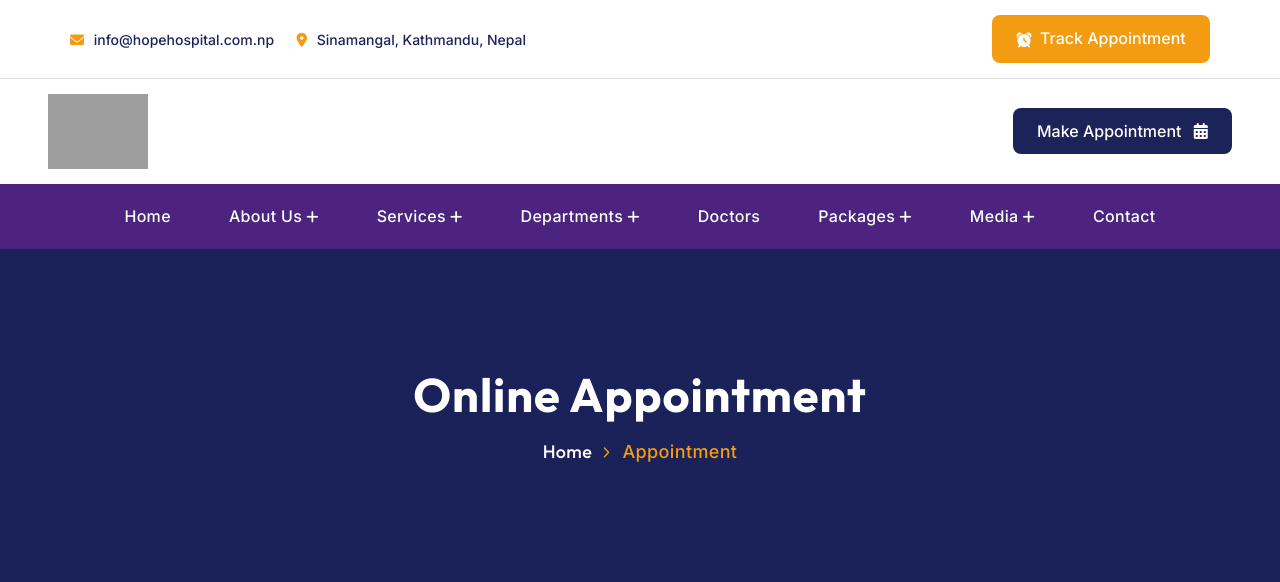
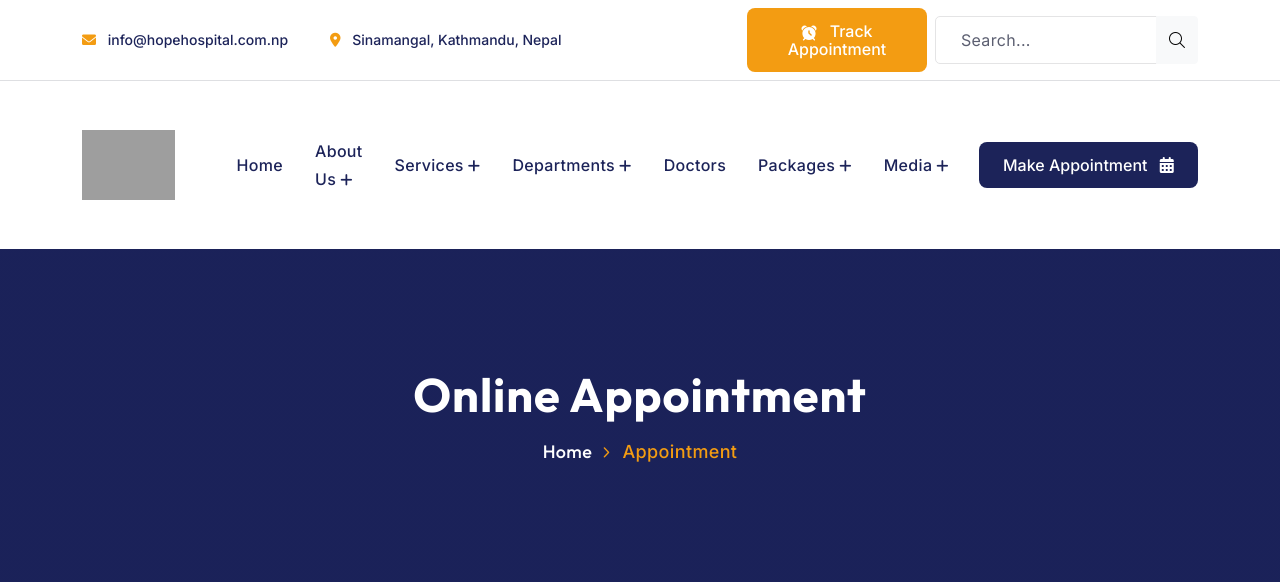
Before and after one commit to shasan11/hopehospital-site, a Django app: page /appointment/online/ in a window 1280 px wide. Shown: the top 582 px of the page. Run offline with Django 5.2, Linux system fonts and the light colour scheme; data comes from the database, SQL or seed files in the repository; some libraries are stand-ins or nearby versions; grey boxes are pictures that could not be loaded.

Commit message:
Fixed Header

```diff
--- a/templates/website/components/Header.html
+++ b/templates/website/components/Header.html
@@ -1,135 +1,166 @@
 {% load static %}
-<div class="sidemenu-wrapper ">
-    <div class="sidemenu-content">
-        <button class="closeButton sideMenuCls"><i class="far fa-times"></i></button>
-        <div class="widget footer-widget mb-0">
-            <div class="th-widget-about">
-                <div class="about-logo">
-                    <a href="{%url 'home' %}"><img src="{{site_settings.logo.url}}" alt="hope"
-                            class="w-50 text-center"></a>
+
+<!-- Side Menu -->
+<div class="sidemenu-wrapper">
+    <div class="sidemenu-content d-flex flex-column h-100">
+        <button class="closeButton sideMenuCls align-self-end">
+            <i class="far fa-times"></i>
+        </button>
+
+        <div class="widget footer-widget mb-4">
+            <div class="th-widget-about text-center text-lg-start">
+                <div class="about-logo mb-3">
+                    <a href="{% url 'home' %}">
+                        <img src="{{ site_settings.logo.url }}" alt="hope" class="img-fluid w-50">
+                    </a>
                 </div>
-                <p class="about-text">Hope Hospital is a multi-specialty healthcare center in Sinamangal, Kathmandu,
-                    Nepal, dedicated to delivering compassionate, affordable, and reliable medical services. From
-                    Emergency & ICU to Diagnostics, Pharmacy, and specialized OPD clinics—our team ensures timely
-                    treatment and patient-first care.</p>
+                <p class="about-text mb-0">
+                    Hope Hospital is a multi-specialty healthcare center in Sinamangal, Kathmandu,
+                    Nepal, dedicated to delivering compassionate, affordable, and reliable medical services.
+                    From Emergency & ICU to Diagnostics, Pharmacy, and specialized OPD clinics—our team ensures timely
+                    treatment and patient-first care.
+                </p>
             </div>
         </div>
+
         <div class="widget footer-widget">
-            <h3 class="widget_title">Recent Posts</h3>
+            <h3 class="widget_title mb-3">Recent Posts</h3>
         </div>
     </div>
 </div>
 
+<!-- Search Popup -->
 <div class="popup-search-box d-none d-lg-block">
-    <button class="searchClose"><i class="fal fa-times"></i></button>
+    <button class="searchClose">
+        <i class="fal fa-times"></i>
+    </button>
     <form action="#">
         <input type="text" placeholder="What are you looking for?">
-        <button type="submit"><i class="fal fa-search"></i></button>
+        <button type="submit">
+            <i class="fal fa-search"></i>
+        </button>
     </form>
 </div>
 
+<!-- Mobile Menu -->
 <div class="th-menu-wrapper">
     <div class="th-menu-area text-center">
-        <button class="th-menu-toggle"><i class="fal fa-times"></i></button>
-        <div class="mobile-logo">
+        <button class="th-menu-toggle">
+            <i class="fal fa-times"></i>
+        </button>
+
+        <div class="mobile-logo mb-4">
             <a href="{% url 'home' %}">
                 {% if site_settings.logo %}
-                <img src="{{ site_settings.logo.url }}" alt="Logo">
+                    <img src="{{ site_settings.logo.url }}" alt="Logo" class="img-fluid">
                 {% else %}
-                <img src="{% static 'assets/img/logo.svg' %}" alt="Logo">
+                    <img src="{% static 'assets/img/logo.svg' %}" alt="Logo" class="img-fluid">
                 {% endif %}
             </a>
         </div>
-        <div class="th-mobile-menu">
+
+        <div class="th-mobile-menu text-start">
             <ul>
-                <!-- Home -->
                 <li><a href="{% url 'home' %}">Home</a></li>
-                <!-- About -->
+
                 <li class="menu-item-has-children">
                     <a href="{% url 'about_intro' %}">About Us</a>
                     <ul class="sub-menu">
                         <li><a href="{% url 'about_intro' %}">Introduction</a></li>
                         <li><a href="{% url 'chairman_message' %}">Chairman Message</a></li>
-                        <li><a href="{% url 'team' %}">Team</a></li>
+                        <li><a href="{% url 'md_message' %}">Message From MD</a></li>
+                        <li><a href="{% url 'team' %}">Our Team</a></li>
                     </ul>
                 </li>
-                <!-- Services -->
+
                 <li class="menu-item-has-children">
                     <a href="{% url 'services' %}">Services</a>
                     <ul class="sub-menu">
                         {% for s in nav_services %}
-                        <li><a href="{% url 'services_details' s.slug %}">{{ s.name }}</a></li>
+                            <li><a href="{% url 'services_details' s.slug %}">{{ s.name }}</a></li>
                         {% empty %}
-                        <li><a href="{% url 'services' %}">All Services</a></li>
+                            <li><a href="{% url 'services' %}">All Services</a></li>
                         {% endfor %}
                     </ul>
                 </li>
-                <!-- Doctors -->
+
                 <li><a href="{% url 'doctors' %}">Doctors</a></li>
-                <!-- Departments -->
+
                 <li class="menu-item-has-children">
                     <a href="{% url 'department' %}">Departments</a>
                     <ul class="sub-menu">
                         {% for d in nav_departments %}
-                        <li><a href="{% url 'department_details' d.slug %}">{{ d.name }}</a></li>
+                            <li><a href="{% url 'department_details' d.slug %}">{{ d.name }}</a></li>
+                        {% empty %}
+                            <li><a href="{% url 'department' %}">All Departments</a></li>
                         {% endfor %}
                     </ul>
                 </li>
-                <!-- Packages -->
+
                 <li class="menu-item-has-children">
                     <a href="{% url 'packages' %}">Packages</a>
                     <ul class="sub-menu">
                         {% for p in nav_health_packages %}
-                        <li><a href="{% url 'packages_details' p.slug %}">{{ p.name }}</a></li>
+                            <li><a href="{% url 'packages_details' p.slug %}">{{ p.name }}</a></li>
+                        {% empty %}
+                            <li><a href="{% url 'packages' %}">All Packages</a></li>
                         {% endfor %}
                     </ul>
                 </li>
-                <!-- News -->
-                <li><a href="{% url 'latest_news' %}">Latest News</a></li>
-                <!-- Gallery -->
+
                 <li class="menu-item-has-children">
-                    <a href="{% url 'gallery' %}">Gallery</a>
+                    <a href="#">Media</a>
                     <ul class="sub-menu">
-                        {% for g in nav_galleries %}
-                        <li><a href="{% url 'gallery_details' g.slug %}">{{ g.name }}</a></li>
-                        {% endfor %}
+                        <li><a href="{% url 'blogs' %}">Blog</a></li>
+                        <li><a href="{% url 'gallery' %}">Gallery</a></li>
+                        <li><a href="{% url 'latest_news' %}">Latest News</a></li>
+                        <li><a href="{% url 'careers' %}">Careers</a></li>
                     </ul>
                 </li>
-                <!-- Contact -->
+
                 <li><a href="{% url 'contact' %}">Contact</a></li>
             </ul>
         </div>
     </div>
 </div>
 
+<!-- Header -->
 <header class="th-header header-layout2">
-    <div class="header-top">
-        <div class="container p-0">
-            <div class="row gy-2 justify-content-center justify-content-lg-between align-items-center">
-                <div class="col-auto">
+    <!-- Top Bar -->
+    <div class="header-top py-2">
+        <div class="container">
+            <div class="row gy-2 align-items-center justify-content-between">
+                <div class="col-lg-7">
                     <div class="header-links">
-                        <ul>
+                        <ul class="list-unstyled d-flex flex-column flex-md-row gap-2 gap-md-4 mb-0">
                             <li>
-                                <i class="fa-solid fa-envelope"></i>
+                                <i class="fa-solid fa-envelope me-2"></i>
                                 <a href="mailto:{{ site_settings.email|default:'info@example.com' }}">
                                     {{ site_settings.email1|default:"info@example.com" }}
                                 </a>
                             </li>
-                            <li class="d-none d-md-inline-block">
-                                <i class="fa-solid fa-location-dot"></i>
-                                <span>{{ site_settings.address|default:"Address not set" |safe }}</span>
+                            <li>
+                                <i class="fa-solid fa-location-dot me-2"></i>
+                                <span>{{ site_settings.address|default:"Address not set"|safe }}</span>
                             </li>
                         </ul>
                     </div>
                 </div>
-                <div class="col-auto">
-                    <div class="header-button">
-                        <a href="{% url 'contact' %}" class="th-btn">
-                            <img src="{% static 'assets/img/icon/alarm.svg' %}" alt="Emergency" />Track Appointment
+
+                <div class="col-lg-5">
+                    <div class="d-flex flex-column flex-md-row justify-content-lg-end align-items-stretch align-items-md-center gap-2">
+                        <a href="{% url 'contact' %}" class="th-btn text-center">
+                            <img src="{% static 'assets/img/icon/alarm.svg' %}" alt="Emergency" class="me-2">
+                            Track Appointment
                         </a>
+
                         <form class="search-form" action="{% url 'blogs' %}" method="get">
-                            <input type="text" name="q" placeholder="Search..." />
-                            <button type="submit"><i class="fa-light fa-magnifying-glass"></i></button>
+                            <div class="input-group">
+                                <input type="text" name="q" class="form-control" placeholder="Search...">
+                                <button type="submit" class="btn btn-light">
+                                    <i class="fa-light fa-magnifying-glass"></i>
+                                </button>
+                            </div>
                         </form>
                     </div>
                 </div>
@@ -138,51 +169,40 @@
     </div>
 
     <div class="sticky-wrapper">
-        <div class="p-0">
-            <div class="menu-area p-0">
-                <!-- Row 1: Logo & Buttons -->
-                <div class="row py-0 d-flex justify-content-between px-5">
-                    <!-- Logo -->
-                    <div class="col-6">
+        <div class="menu-area">
+            <div class="container">
+                <!-- Main Header Row -->
+                <div class="row align-items-center py-3">
+                    <div class="col-6 col-lg-3">
                         <div class="header-logo">
                             <a href="{% url 'home' %}">
-                                <img src="{{ site_settings.logo.url }}" alt="Logo" width="100" />
+                                {% if site_settings.logo %}
+                                    <img src="{{ site_settings.logo.url }}" alt="Logo" class="img-fluid" style="max-height: 70px;">
+                                {% else %}
+                                    <img src="{% static 'assets/img/logo.svg' %}" alt="Logo" class="img-fluid" style="max-height: 70px;">
+                                {% endif %}
                             </a>
                         </div>
                     </div>
-                    <!-- Right Buttons -->
-                    <div class="col-6 text-end">
-                        <div class="header-button d-flex justify-content-end gap-2">
-                            <!-- Hidden on mobile -->
-                            <a href="{% url 'appointment' %}" class="th-btn style2 d-none d-lg-inline-block">
-                                Make Appointment <i class="fa-solid fa-calendar-days ms-2"></i>
-                            </a>
-                            <button type="button" class="th-menu-toggle d-inline-block d-lg-none">
-                                <i class="far fa-bars"></i>
-                            </button>
-                        </div>
-                    </div>
-                </div>
 
-                <!-- Row 2: Navigation Menu -->
-                <div class="row p-0">
-                    <div class="col">
-                        <nav class="main-menu style2 bottom-sticky d-none d-lg-block"
-                            style="background-color:#4c237f; padding:0.5rem 0;">
-                            <ul class="d-flex justify-content-center" style="margin:0; padding:0; list-style:none;">
-                                <li><a href="{% url 'home' %}" style="color:#fff; padding:10px 15px; display:block; font-weight:500;">Home</a></li>
+                    <div class="col-lg-6 d-none d-lg-block">
+                        <nav class="main-menu">
+                            <ul class="d-flex justify-content-center align-items-center gap-1 mb-0">
+                                <li><a href="{% url 'home' %}">Home</a></li>
+
                                 <li class="menu-item-has-children">
-                                    <a href="{% url 'about_intro' %}" style="color:#fff; padding:10px 15px; display:block; font-weight:500;">About Us</a>
-                                    <ul class="sub-menu" style="background-color:#fff; list-style:none; padding:0;">
+                                    <a href="{% url 'about_intro' %}">About Us</a>
+                                    <ul class="sub-menu">
                                         <li><a href="{% url 'about_intro' %}">Introduction</a></li>
                                         <li><a href="{% url 'chairman_message' %}">Chairman Message</a></li>
                                         <li><a href="{% url 'md_message' %}">Message From MD</a></li>
                                         <li><a href="{% url 'team' %}">Our Team</a></li>
                                     </ul>
                                 </li>
+
                                 <li class="menu-item-has-children">
-                                    <a href="{% url 'services' %}" style="color:#fff; padding:10px 15px; display:block; font-weight:500;">Services</a>
-                                    <ul class="sub-menu" style="background-color:#fff; list-style:none; padding:0;">
+                                    <a href="{% url 'services' %}">Services</a>
+                                    <ul class="sub-menu">
                                         {% if nav_services %}
                                             {% for s in nav_services %}
                                                 <li><a href="{% url 'services_details' s.slug %}">{{ s.name }}</a></li>
@@ -192,9 +212,10 @@
                                         {% endif %}
                                     </ul>
                                 </li>
+
                                 <li class="menu-item-has-children">
-                                    <a href="{% url 'department' %}" style="color:#fff; padding:10px 15px; display:block; font-weight:500;">Departments</a>
-                                    <ul class="sub-menu" style="background-color:#fff; list-style:none; padding:0;">
+                                    <a href="{% url 'department' %}">Departments</a>
+                                    <ul class="sub-menu">
                                         {% for dept in nav_departments %}
                                             <li><a href="{% url 'department_details' dept.slug %}">{{ dept.name }}</a></li>
                                         {% empty %}
@@ -202,28 +223,45 @@
                                         {% endfor %}
                                     </ul>
                                 </li>
-                                <li><a href="{% url 'doctors' %}" style="color:#fff; padding:10px 15px; display:block; font-weight:500;">Doctors</a></li>
+
+                                <li><a href="{% url 'doctors' %}">Doctors</a></li>
+
                                 <li class="menu-item-has-children">
-                                    <a href="{% url 'packages' %}" style="color:#fff; padding:10px 15px; display:block; font-weight:500;">Packages</a>
-                                    <ul class="sub-menu" style="background-color:#fff; list-style:none; padding:0;">
+                                    <a href="{% url 'packages' %}">Packages</a>
+                                    <ul class="sub-menu">
                                         {% for p in nav_health_packages|slice:":10" %}
                                             <li><a href="{% url 'packages_details' p.slug %}">{{ p.name }}</a></li>
                                         {% endfor %}
                                         <li><a href="{% url 'packages' %}">All Packages</a></li>
                                     </ul>
                                 </li>
+
                                 <li class="menu-item-has-children">
-                                    <a href="{% url 'about_intro' %}" style="color:#fff; padding:10px 15px; display:block; font-weight:500;">Media</a>
-                                    <ul class="sub-menu" style="background-color:#fff; list-style:none; padding:0;">
+                                    <a href="#">Media</a>
+                                    <ul class="sub-menu">
                                         <li><a href="{% url 'blogs' %}">Blog</a></li>
                                         <li><a href="{% url 'gallery' %}">Gallery</a></li>
                                         <li><a href="{% url 'latest_news' %}">Latest News</a></li>
                                         <li><a href="{% url 'careers' %}">Careers</a></li>
                                     </ul>
                                 </li>
-                                <li><a href="{% url 'contact' %}" style="color:#fff; padding:10px 15px; display:block; font-weight:500;">Contact</a></li>
+
+                                <li><a href="{% url 'contact' %}">Contact</a></li>
                             </ul>
                         </nav>
+                    </div>
+
+                    <div class="col-6 col-lg-3">
+                        <div class="d-flex justify-content-end align-items-center gap-2">
+                            <a href="{% url 'appointment' %}" class="th-btn style2 d-none d-lg-inline-block">
+                                Make Appointment
+                                <i class="fa-solid fa-calendar-days ms-2"></i>
+                            </a>
+
+                            <button type="button" class="th-menu-toggle d-inline-block d-lg-none">
+                                <i class="far fa-bars"></i>
+                            </button>
+                        </div>
                     </div>
                 </div>
             </div>
```
